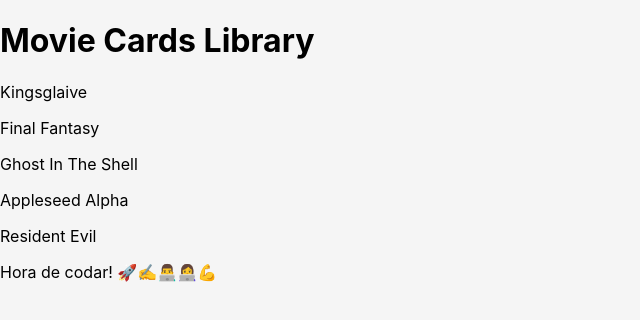
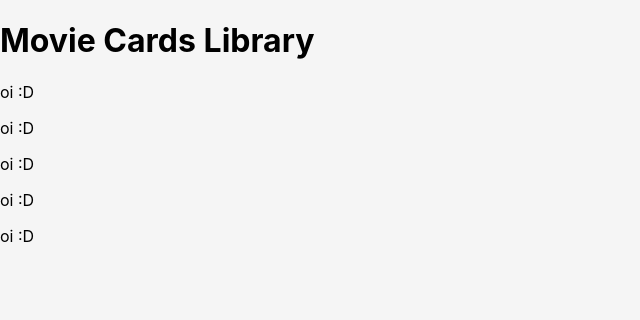
Before and after one commit to victorjunior95/sd-08-project-movie-cards-library, a React (Create React App) app: page / in a window 1280 px wide. Shown: the top 320 px of the page, without its empty margins (0-640 px from the left). Built offline with nearby package versions, Linux system fonts and the light colour scheme.

Commit message:
REQ 2 com proptype

```diff
--- a/package.json
+++ b/package.json
@@ -5,6 +5,7 @@
   "dependencies": {
     "acorn": ">=7.1.1",
     "minimist": ">=1.2.3",
+    "prop-types": "^15.7.2",
     "react": "^16.11.0",
     "react-dom": "^16.11.0",
     "react-scripts": "^3.2.0",
--- a/src/App.js
+++ b/src/App.js
@@ -8,8 +8,7 @@
   return (
     <div className="App">
       <Header />
-      <MovieList movies={movies} />
-      Hora de codar! 🚀✍️👨‍💻👩‍💻💪
+      <MovieList movies={ movies } />
     </div>
   );
 }
--- a/src/components/MovieCard.jsx
+++ b/src/components/MovieCard.jsx
@@ -2,10 +2,10 @@
 
 class MovieCard extends React.Component {
   render() {
-    const {title, subtitle, storyline, rating, imagePath} = this.props.movie
+    // const {title, subtitle, storyline, rating, imagePath} = this.props.movie
     return (
       <div>
-        <p>{title}</p>
+        <p>oi :D</p>
       </div>
     );
   }
```
Also changed, not shown: src/components/MovieList.jsx (+7 -2 lines), 1 other file (tests, documents, lock files or other folders).
